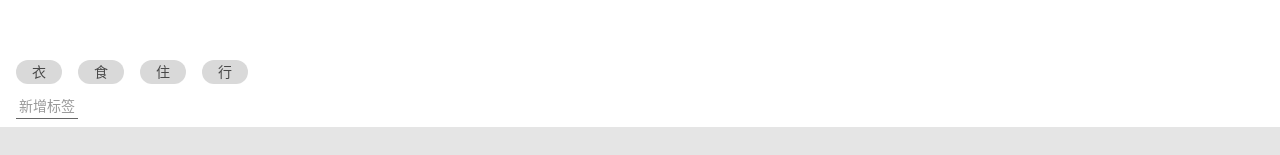
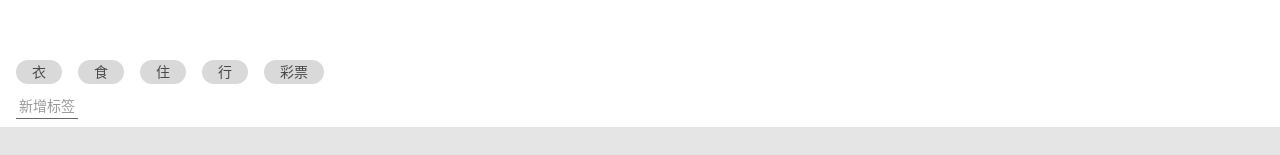
Before and after one commit to Gen1usG/Ledger, a Vue app: page /#/money in a window 1280 px wide. Shown: the part 154-309 px from the top of the page. Built offline with nearby package versions, Linux system fonts and the light colour scheme.

Commit message:
完成Tags组件的基础功能

```diff
--- a/src/components/Money/Tags.vue
+++ b/src/components/Money/Tags.vue
@@ -1,22 +1,46 @@
 <template>
     <div class="tags">
         <ul>
-            <li>衣</li>
-            <li>食</li>
-            <li>住</li>
-            <li>行</li>
+            <li v-for="(tag) in tagList" :key="tag" @click="toggle(tag)"
+                :class="{selected:selectedList.indexOf(tag)>=0}">{{tag}}
+            </li>
         </ul>
-        <button>新增标签</button>
+        <button @click="createTag">新增标签</button>
     </div>
 </template>
 
 <script lang="ts">
-    import {Component} from "vue-property-decorator";
+    import {Component, Prop} from "vue-property-decorator";
     import Vue from 'vue';
 
     @Component
     export default class Tags extends Vue {
         name: "Tags" | undefined;
+        selectedList: string[] = [];
+        @Prop() tagList: string[] | undefined;
+
+        toggle(el: string) {
+            const index = this.selectedList.indexOf(el);
+            if (index >= 0) {
+                this.selectedList.splice(index, 1);
+            } else {
+                this.selectedList.push(el);
+            }
+            console.log(this.selectedList);
+        }
+
+        createTag() {
+            const newTag = window.prompt('请输入标签名');
+            if (newTag) {
+                if (this.tagList!.indexOf(newTag as string) >= 0) {
+                    alert('该标签已存在');
+                } else if (newTag!.length <= 0) {
+                    return;
+                } else {
+                    this.$emit('update:tagList', [...this.tagList!, newTag]);
+                }
+            }
+        }
 
     }
 </script>
@@ -25,6 +49,8 @@
     .tags {
         ul {
             display: flex;
+            flex-wrap: wrap;
+            padding-right: 8px;
 
             li {
                 $h: 24px;
@@ -36,6 +62,11 @@
                 margin-left: 16px;
                 margin-top: 8px;
                 color: #484848;
+
+                &.selected {
+                    background-color: darken(#D9D9D9, 50%);
+                    color: #fff;
+                }
             }
         }
 
--- a/src/views/Money.vue
+++ b/src/views/Money.vue
@@ -4,7 +4,7 @@
             <Numpad/>
             <Types/>
             <Notes/>
-            <Tags/>
+            <Tags :tagList.sync="tagList" />
         </Layout>
     </div>
 </template>
@@ -17,7 +17,12 @@
 
     export default {
         name: "Money",
-        components: {Numpad, Tags, Types, Notes}
+        components: {Numpad, Tags, Types, Notes},
+        data(){
+            return{
+                tagList:['衣', '食', '住', '行','彩票'],
+            }
+        }
     }
 </script>
 
```
